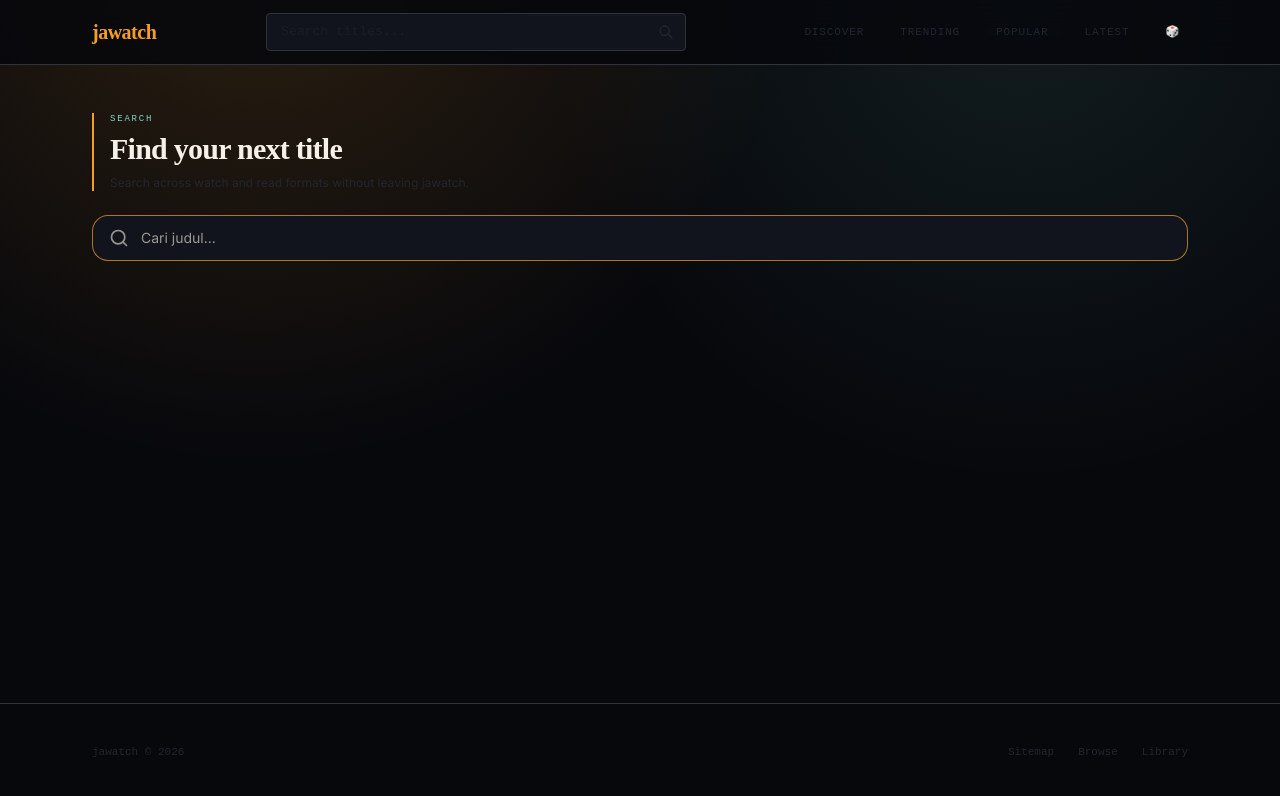
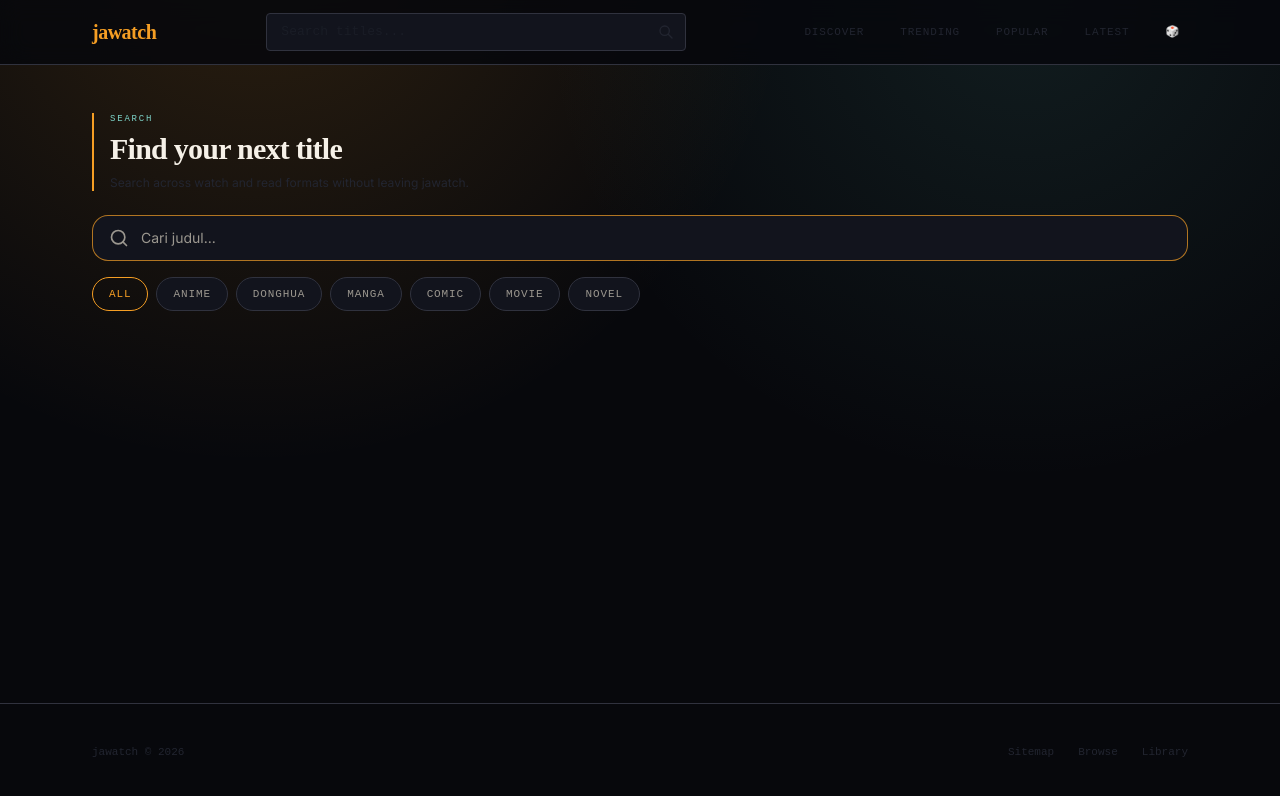
Before and after one commit to dwirijal/Jawatch, a Next.js app: page /search in a window 1280 px wide. Shown: the top 796 px of the page. Built offline with nearby package versions, Linux system fonts and the light colour scheme; no server answers.

Commit message:
feat: type filter on search (loop feature #3)
Add optional `type` param to searchMedia and type-filter chips on /search
(anime/donghua/manga/comic/movie/novel). Filters merged results by
item.type; active filter reflected in result count. No new deps.

```diff
--- a/src/app/search/page.tsx
+++ b/src/app/search/page.tsx
@@ -1,5 +1,6 @@
 import type { Metadata } from 'next';
 import { searchMedia } from '@/lib/api';
+import Link from 'next/link';
 import { EmptyState } from '@/components/sections/EmptyState';
 import { MediaGrid } from '@/components/sections/MediaGrid';
 import { SectionHeader } from '@/components/sections/SectionHeader';
@@ -11,26 +12,43 @@ export const metadata: Metadata = {
   robots: { index: false, follow: true },
 };
 
-export default async function SearchPage({ searchParams }: { searchParams: Promise<{ q?: string }> }) {
+export default async function SearchPage({ searchParams }: { searchParams: Promise<{ q?: string; type?: string }> }) {
   const params = await searchParams;
   const query = params.q || '';
-  const result = query ? await searchMedia(query, 50) : { data: [], total: 0 };
+  const activeType = params.type || '';
+  const result = query ? await searchMedia(query, 50, activeType || undefined) : { data: [], total: 0 };
   const contents = result.data || [];
+
+  const types = ['anime', 'donghua', 'manga', 'comic', 'movie', 'novel'];
 
   return (
     <div className="mx-auto max-w-[1160px] px-4 py-12 sm:px-8">
       <SectionHeader eyebrow="Search" title="Find your next title" description="Search across watch and read formats without leaving jawatch." />
-      <form action="/search" method="GET" className="mb-8">
+      <form action="/search" method="GET" className="mb-4">
         <label className="flex items-center gap-3 rounded-2xl border border-border bg-card px-4 py-3 focus-within:border-primary/70">
           <Search className="h-5 w-5 text-muted-foreground" aria-hidden="true" />
           <span className="sr-only">Search query</span>
           <input name="q" defaultValue={query} placeholder="Cari judul..." className="flex-1 bg-transparent text-sm text-foreground outline-none placeholder:text-muted-foreground" autoFocus />
         </label>
+        {activeType && <input type="hidden" name="type" value={activeType} />}
       </form>
+
+      <div className="mb-8 flex flex-wrap gap-2">
+        <Link href={activeType ? `/search?q=${encodeURIComponent(query)}` : '#'} className={`rounded-full border px-4 py-2 font-mono text-[11px] uppercase tracking-[.08em] transition-colors ${activeType ? 'border-border bg-card text-muted-foreground hover:border-primary hover:text-primary' : 'border-primary text-primary'}`}>all</Link>
+        {types.map((t) => (
+          <Link
+            key={t}
+            href={`/search?q=${encodeURIComponent(query)}&type=${t}`}
+            className={`rounded-full border px-4 py-2 font-mono text-[11px] uppercase tracking-[.08em] transition-colors ${activeType === t ? 'border-primary text-primary' : 'border-border bg-card text-muted-foreground hover:border-primary hover:text-primary'}`}
+          >
+            {t}
+          </Link>
+        ))}
+      </div>
 
       {contents.length > 0 ? (
         <>
-          <p className="mb-4 font-mono text-xs text-muted-foreground">{contents.length} hasil untuk &quot;{query}&quot;</p>
+          <p className="mb-4 font-mono text-xs text-muted-foreground">{contents.length} hasil{activeType ? ` ${activeType}` : ''} untuk &quot;{query}&quot;</p>
           <MediaGrid items={contents} />
         </>
       ) : query ? (
--- a/src/lib/api.ts
+++ b/src/lib/api.ts
@@ -911,7 +911,7 @@ async function safeSearchSource<T>(promise: Promise<T>): Promise<T | null> {
   }
 }
 
-export async function searchMedia(query: string, limit?: number): Promise<{ data: Media[]; total: number }> {
+export async function searchMedia(query: string, limit?: number, type?: string): Promise<{ data: Media[]; total: number }> {
   const encoded = encodeURIComponent(query);
   const [
     otakudesuBody,
@@ -969,7 +969,8 @@ export async function searchMedia(query: string, limit?: number): Promise<{ data
     ...comicKomikindo,
   ].slice(0, limit || 20);
 
-  return { data, total: data.length };
+  const filtered = type ? data.filter((item) => item.type === type) : data;
+  return { data: filtered, total: filtered.length };
 }
 
 
```
